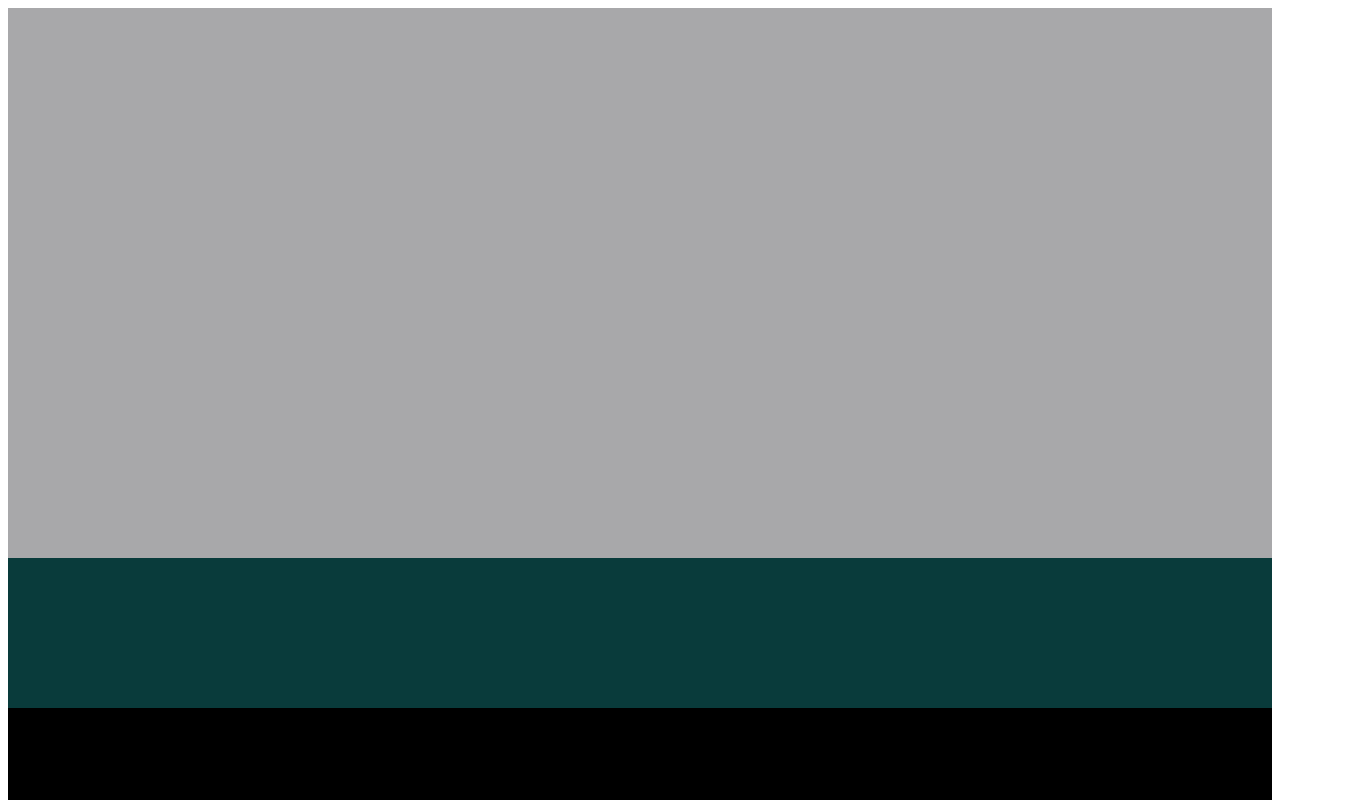
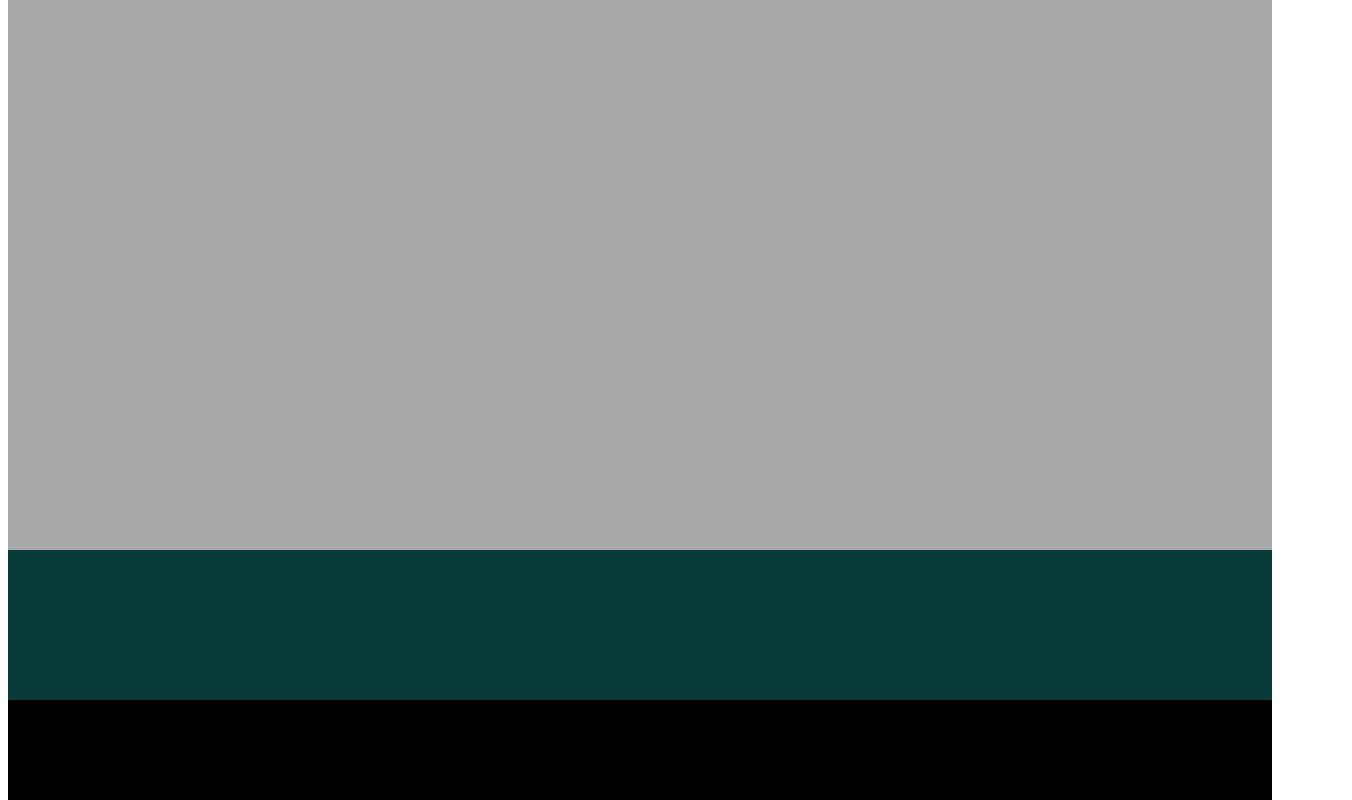
Before and after one commit to paulinemaster2505/hulu-project, a plain HTML site: page index.html in a window 1280 px wide. Shown: the top 800 px of the page, 1352 px wide, since content can reach past the window. Drawn offline with Linux system fonts and the light colour scheme.

Commit message:
hulu project

```diff
--- a/style.css
+++ b/style.css
@@ -1,3 +1,7 @@
+body {
+box-sizing: border-box;
+margin-top: 0%;
+}
 .HeroSection {
     background-color: #A8A8AA;
     height: 550px;
@@ -27,7 +31,9 @@
     background-color:#f7ebebe1;
     height:380px;
     width:100%;
+    Padding: 90px 40px;
 }
 
 
+
 }
```
